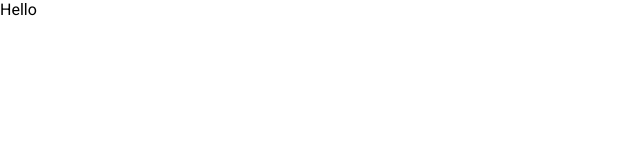
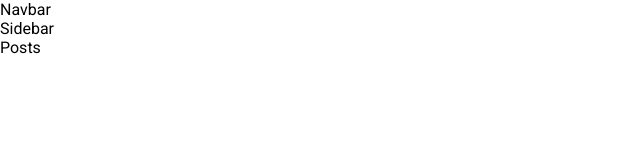
Before and after one commit to doganaker/NewPostApp, a React (Create React App) app: page / in a window 1280 px wide. Shown: the top 160 px of the page, without its empty margins (0-640 px from the left). Built offline with nearby package versions, Linux system fonts and the light colour scheme.

Commit message:
component setup

```diff
--- a/src/App.js
+++ b/src/App.js
@@ -1,10 +1,19 @@
+import { Box, Stack } from '@mui/material'
+import Navbar from "./components/navbar/Navbar";
+import Posts from './components/posts/Posts';
+import Sidebar from "./components/sidebar/Sidebar";
 
 
 const App = () => {
   return (
-    <div>
-      Hello
-    </div>
+    <Box>
+      <Navbar />
+      <Stack>
+        <Sidebar />
+        <Posts />
+      </Stack>
+    </Box>
+
   );
 }
 
--- /dev/null
+++ b/src/components/navbar/Navbar.jsx
@@ -0,0 +1,9 @@
+import React from 'react'
+
+const Navbar = () => {
+  return (
+    <div>Navbar</div>
+  )
+}
+
+export default Navbar
--- /dev/null
+++ b/src/components/posts/Posts.jsx
@@ -0,0 +1,9 @@
+import React from 'react'
+
+const Posts = () => {
+  return (
+    <div>Posts</div>
+  )
+}
+
+export default Posts
--- /dev/null
+++ b/src/components/sidebar/Sidebar.jsx
@@ -0,0 +1,9 @@
+import React from 'react'
+
+const Sidebar = () => {
+  return (
+    <div>Sidebar</div>
+  )
+}
+
+export default Sidebar
```
Also changed, not shown: src/routes/navigation/Navigation.jsx (added, +9 -0 lines).
